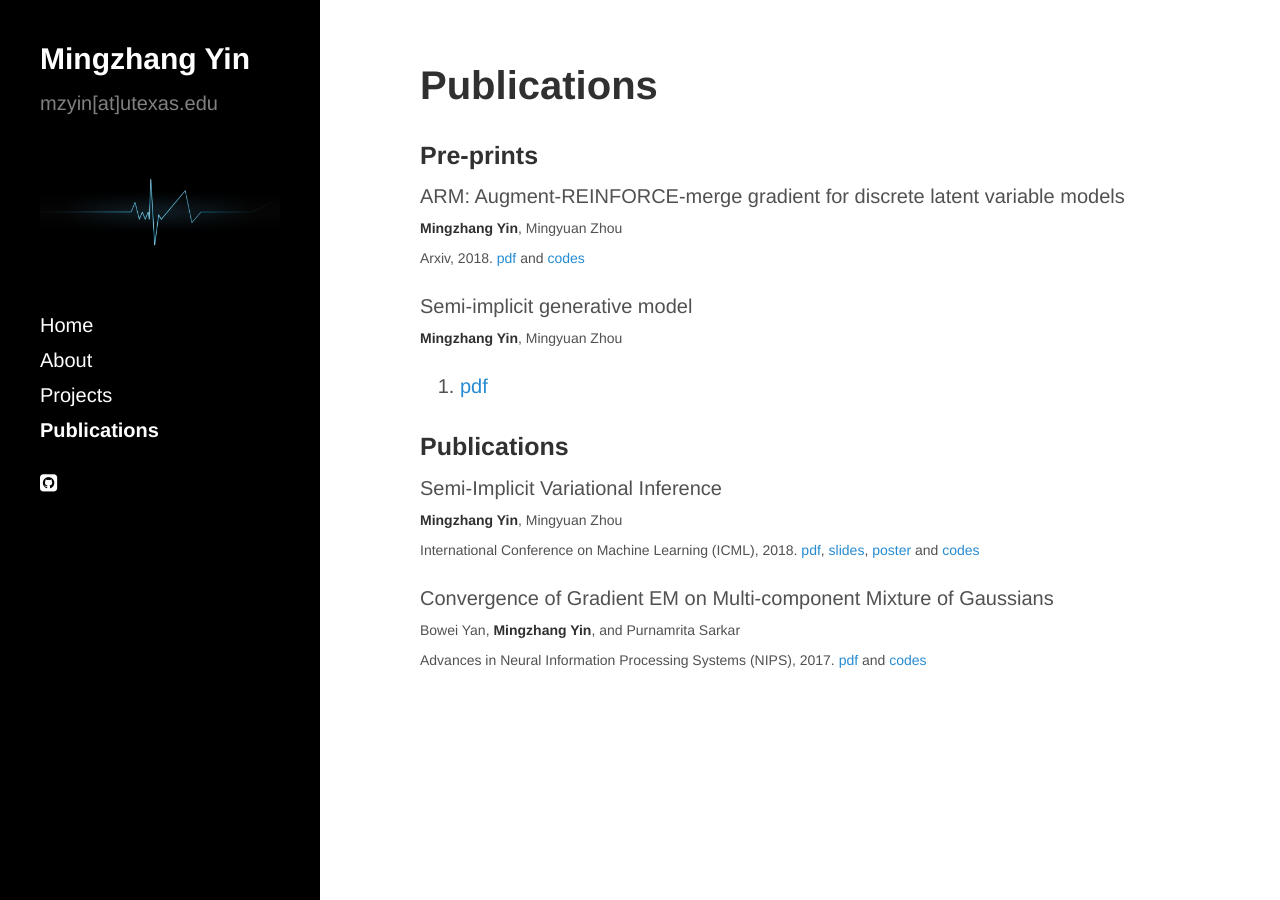
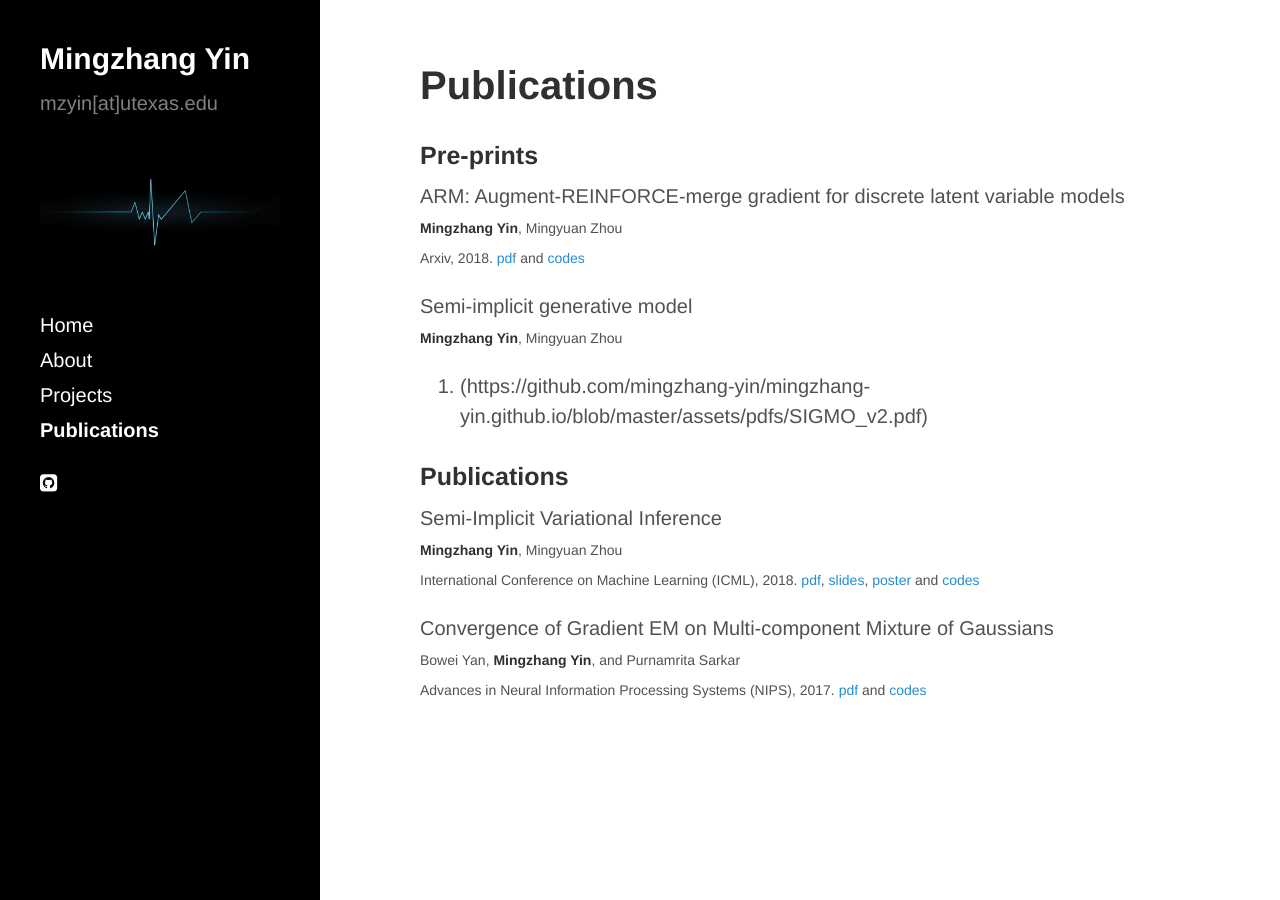
Before and after one commit to mingzhang-yin/mingzhang-yin.github.io, a Jekyll site: the page built from publications.md, in a window 1280 px wide. Built offline with Jekyll 4.4.1, drawn with Linux system fonts in a browser that asks for light colours; nearby versions of some CDN libraries; some of the changed lines change nothing that is shown.

Commit message:
Update publications.md

```diff
--- a/publications.md
+++ b/publications.md
@@ -8,11 +8,11 @@
 
 ARM: Augment-REINFORCE-merge gradient for discrete latent variable models
 <br> <span style="font-size:14px"> **Mingzhang Yin**, Mingyuan Zhou  <br>
- Arxiv, 2018. [pdf](https://arxiv.org/abs/1807.11143) and <a href="https://github.com/mingzhang-yin/ARM-gradient" target="_blank">codes </a>
+  Arxiv, 2018. [pdf](https://arxiv.org/abs/1807.11143) and <a href="https://github.com/mingzhang-yin/ARM-gradient" target="_blank">codes </a>
 
 Semi-implicit generative model
 <br> <span style="font-size:14px"> **Mingzhang Yin**, Mingyuan Zhou  <br>
- 2018. []() <a href="https://github.com/mingzhang-yin/mingzhang-yin.github.io/blob/master/assets/pdfs/SIGMO_v2.pdf" target="_blank"> pdf </a>
+  2018. (https://github.com/mingzhang-yin/mingzhang-yin.github.io/blob/master/assets/pdfs/SIGMO_v2.pdf)
 
 ### Publications
 
```
